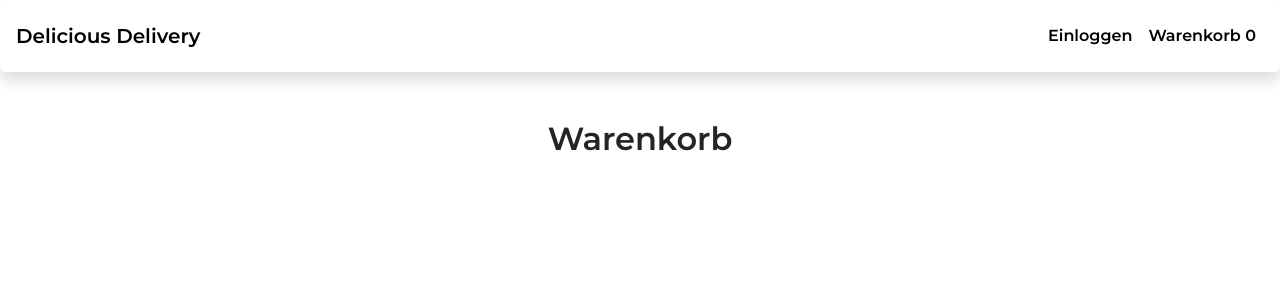
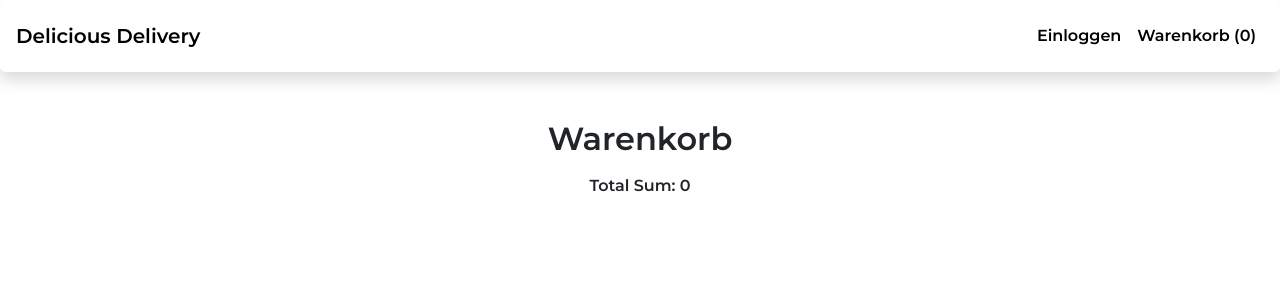
Before and after one commit to Borkobas/DeliciousDelivery, a React (Create React App) app in the folder client/: page /cart in a window 1280 px wide. Shown: the top 300 px of the page. Built offline with nearby package versions, Linux system fonts and the light colour scheme.

Commit message:
the cart is completely functional. bugs are gone

```diff
--- a/client/src/components/Navbar.js
+++ b/client/src/components/Navbar.js
@@ -1,11 +1,24 @@
 import React from 'react';
-import {useSelector , useDispatch} from 'react-redux';
+import { useSelector } from 'react-redux';
+
 export default function Navbar() {
-  const cartstate = useSelector(state=>state.cartReducer)
+  const cartItems = useSelector((state) => state.cartReducer.cartItems);
+
+  // Calculate the total number of items in the cart
+  const getTotalItemsCount = () => {
+    let totalCount = 0;
+    cartItems.forEach((item) => {
+      totalCount += item.quantity;
+    });
+    return totalCount;
+  };
+
   return (
     <div>
       <nav className="navbar navbar-expand-lg shadow p-3 mb-5 bg-white rounded">
-        <a className="navbar-brand" href="/">Delicious Delivery</a>
+        <a className="navbar-brand" href="/">
+          Delicious Delivery
+        </a>
         <button
           className="navbar-toggler"
           type="button"
@@ -20,10 +33,13 @@ export default function Navbar() {
         <div className="collapse navbar-collapse" id="navbarNav">
           <ul className="navbar-nav ms-auto">
             <li className="nav-item">
-              <a className="nav-link" href="/login">Einloggen</a>
+              <a className="nav-link" href="/login">
+                Einloggen
+              </a>
             </li>
             <li className="nav-item">
-              <a className="nav-link" href="/cart">Warenkorb {cartstate.cartItems.length}
+              <a className="nav-link" href="/cart">
+                Warenkorb ({getTotalItemsCount()})
               </a>
             </li>
           </ul>
--- a/client/src/reducers/cartReducer.js
+++ b/client/src/reducers/cartReducer.js
@@ -1,14 +1,17 @@
 export const cartReducer = (state = { cartItems: [] }, action) => {
     switch (action.type) {
       case 'ADD_TO_CART':
-        const existingCartItem = state.cartItems.find((item) => item._id === action.payload._id);
+        const existingCartItemIndex = state.cartItems.findIndex((item) => item._id === action.payload._id);
 
-        if (existingCartItem) {
+        if (existingCartItemIndex !== -1) {
+          const updatedCartItems = [...state.cartItems];
+          const existingCartItem = updatedCartItems[existingCartItemIndex];
+          existingCartItem.quantity += action.payload.quantity;
+          existingCartItem.price += action.payload.price;
+
           return {
             ...state,
-            cartItems: state.cartItems.map((item) =>
-              item._id === action.payload._id ? action.payload : item
-            ),
+            cartItems: updatedCartItems,
           };
         } else {
           return {
--- a/client/src/screens/Cartscreen.js
+++ b/client/src/screens/Cartscreen.js
@@ -9,19 +9,28 @@ export default function Cartscreen() {
 
   const handleAddToCart = (item) => {
     console.log('Adding item to cart:', item);
-    dispatch(addToCart(item, item.quantity + 1, item.variant));
+    dispatch(addToCart(item, 1, item.variant));
   };
 
   const handleRemoveFromCart = (item) => {
     if (item.quantity > 1) {
       console.log('Removing item from cart:', item);
-      dispatch(removeFromCart(item, item.quantity - 1, item.variant));
+      dispatch(removeFromCart(item, 1, item.variant));
     }
   };
 
   const handleDeleteFromCart = (item) => {
     console.log('Deleting item from cart:', item);
     dispatch(deleteFromCart(item));
+  };
+
+  // Calculate the total sum in the cart
+  const calculateTotalSum = () => {
+    let sum = 0;
+    for (const item of cartItems) {
+      sum += item.price;
+    }
+    return sum;
   };
 
   return (
@@ -38,7 +47,7 @@ export default function Cartscreen() {
               <h1 className="item-title">{item.name}</h1>
               <p className="item-variant">{item.variant}</p>
               <p className="item-price">
-                Price: {item.quantity} * {item.prices[0][item.variant]} = {item.price}
+                Price: {item.quantity} * {item.prices && item.prices[item.variant] && item.prices[item.variant][0]} = {item.price}
               </p>
               <div className="quantity-controls">
                 <button className="quantity-btn" onClick={() => handleRemoveFromCart(item)}>
@@ -56,6 +65,10 @@ export default function Cartscreen() {
           </div>
         ))}
       </div>
+
+      <div className="total-sum">Total Sum: {calculateTotalSum()}</div>
+
+
 
       <style jsx>{`
         .cart-container {
@@ -101,6 +114,7 @@ export default function Cartscreen() {
 
         .item-variant,
         .item-price {
+          font-size: 14px;
           margin: 0;
         }
 
@@ -108,25 +122,25 @@ export default function Cartscreen() {
           display: flex;
           align-items: center;
           gap: 0.5rem;
+          margin-top: 0.5rem;
         }
 
         .quantity-btn {
+          border: none;
           background: none;
-          border: none;
           cursor: pointer;
         }
 
         .quantity-text {
+          font-size: 14px;
           font-weight: bold;
         }
 
         .delete-btn {
+          border: none;
           background: none;
-          border: none;
           cursor: pointer;
-          color: rgb(194, 99, 99);
-          margin: 5px;
-          font-weight: bold;
+          color: red;
         }
       `}</style>
     </div>
```
